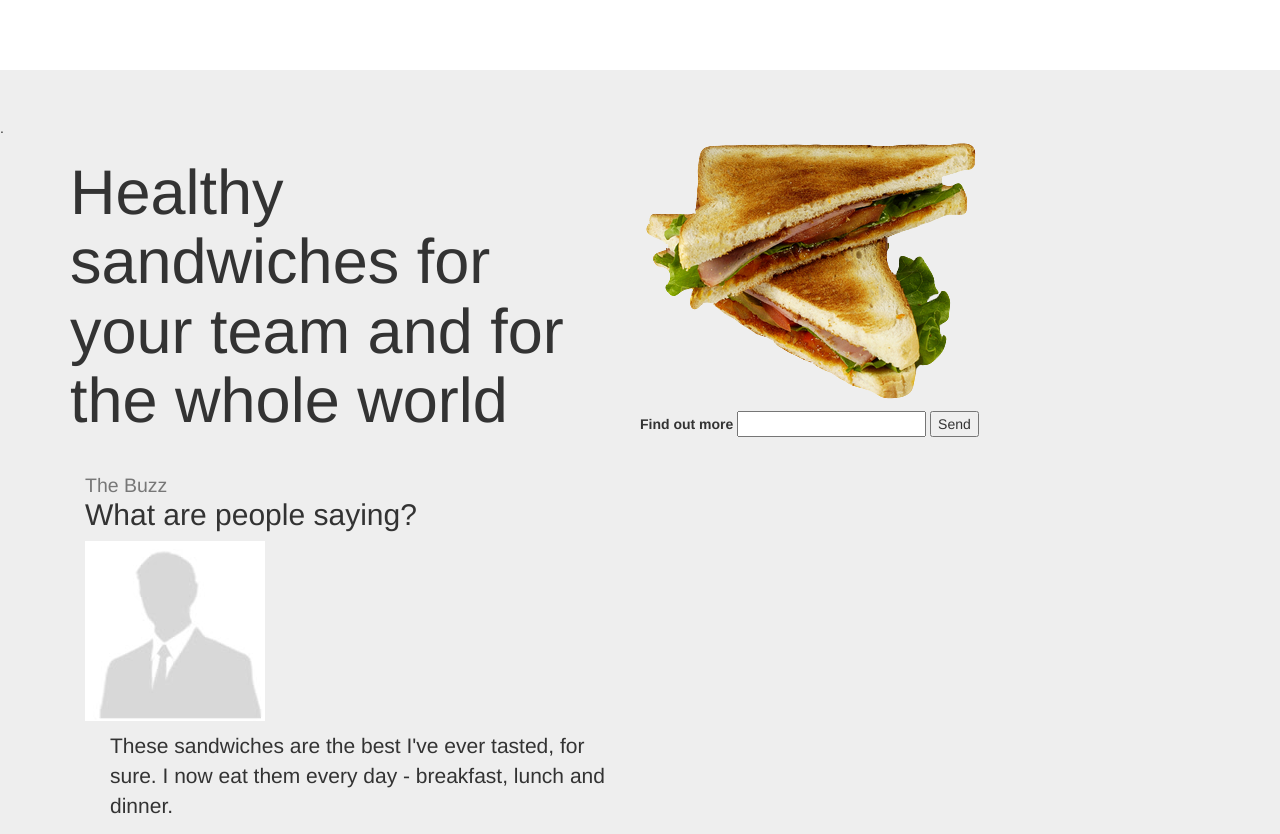
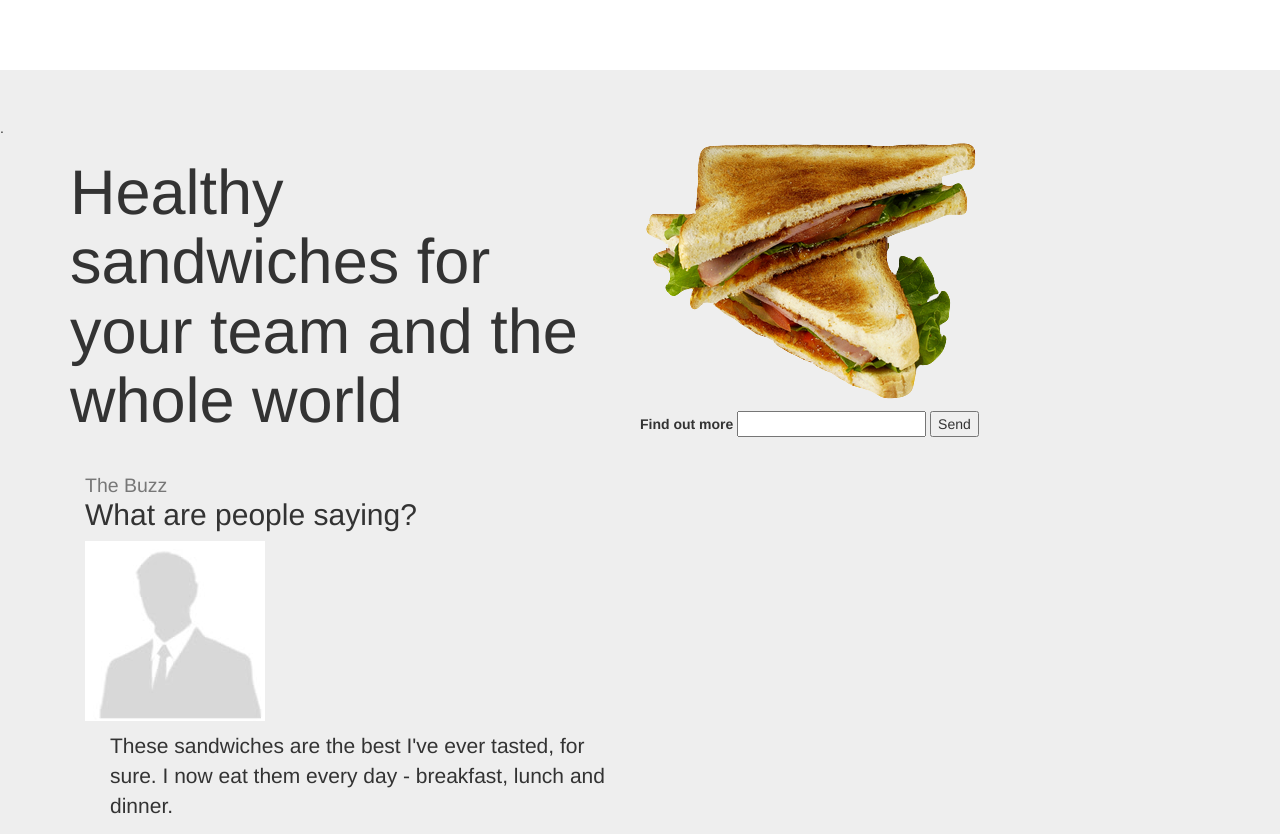
Before and after one commit to vennyliny2/cfg-project-1, a plain HTML site: page index.html in a window 1280 px wide. Shown: the top 834 px of the page. Drawn offline with Linux system fonts and the light colour scheme.

Commit message:
selling sandwiches
selling sandwiches

```diff
--- a/index.html
+++ b/index.html
@@ -12,7 +12,7 @@
   <div class ="container">
   <div class="row">
         <div class="col-xs-6">
-<h1>Healthy sandwiches for your team and for the whole world</h1>
+<h1>Healthy sandwiches for your team and the whole world</h1>
 </div>
     <img src='images/sandwich.png'>
 
```
